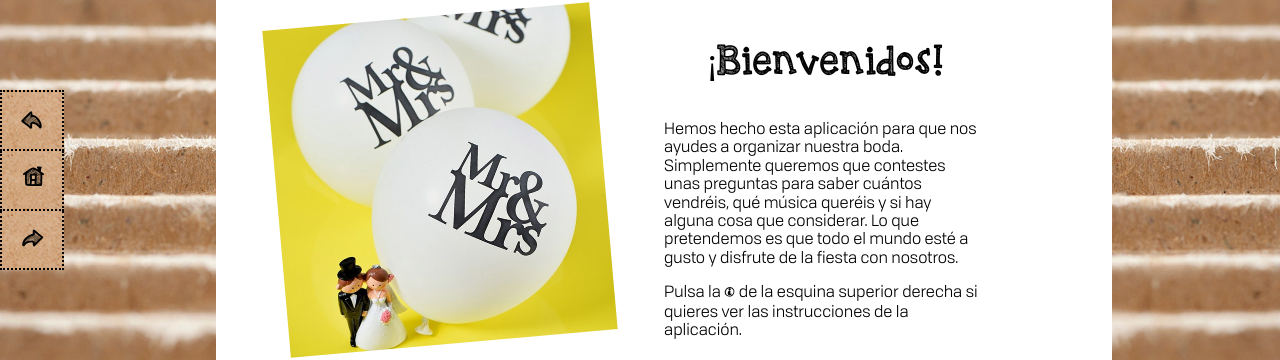
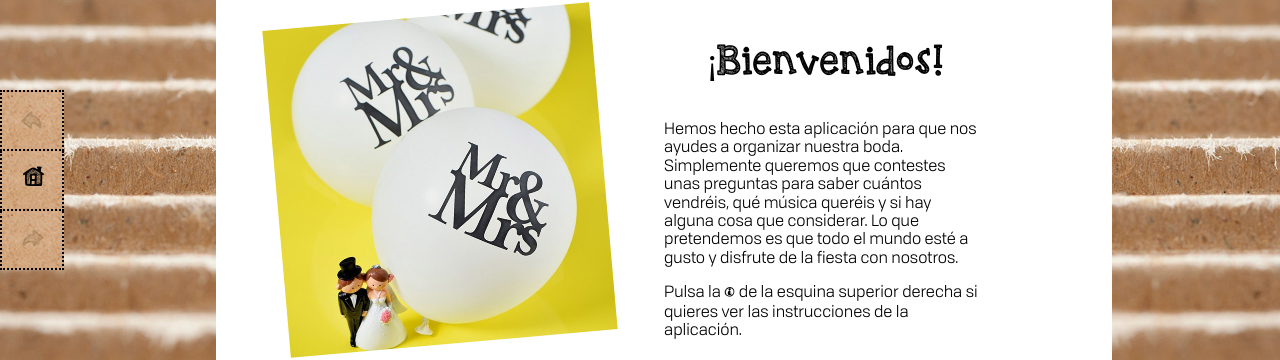
Before and after one commit to ramingar/wedding-app-source-code, a Vue app: page / in a window 1280 px wide. Shown: the part 220-580 px from the top of the page. Built offline with nearby package versions, Linux system fonts and the light colour scheme.

Commit message:
Disable next and previous buttons

```diff
--- a/src/components/SlideComponent/SlideButtons.vue
+++ b/src/components/SlideComponent/SlideButtons.vue
@@ -11,14 +11,18 @@
         </div>
 
         <div class="absolute flex bottom-0 justify-center w-100 w3-ns h-100-ns flex-column-ns">
-            <button class="b--dotted b--black w3 pa2 f2 tc cardboard-button-background button">
+            <button v-bind:disabled="!this.previous()"
+                    :class="previousClasses"
+                    class="b--dotted b--black w3 pa2 f2 tc cardboard-button-background button">
                 <span class="db previous"></span>
             </button>
             <button @click="toggleMenu"
                     class="b--dotted b--black bt-0-ns _bl-0-s w3 pa2 f2 tc cardboard-button-background button">
                 <span class="db menu"></span>
             </button>
-            <button class="b--dotted b--black bt-0-ns _bl-0-s w3 pa2 f2 tc cardboard-button-background button">
+            <button v-bind:disabled="!this.previous()"
+                    :class="nextClasses"
+                    class="b--dotted b--black bt-0-ns _bl-0-s w3 pa2 f2 tc cardboard-button-background button">
                 <span class="db next"></span>
             </button>
         </div>
@@ -51,7 +55,7 @@
         name: "SlideButtons",
 
         methods: {
-            ...mapGetters(['submenu']),
+            ...mapGetters(['submenu', 'next', 'previous']),
             ...mapActions(['hideSubmenu', 'showSubmenu']),
             hideMenu  : function () {
                 this.hideSubmenu()
@@ -72,6 +76,16 @@
                     flex: this.submenu(),
                     dn  : !this.submenu()
                 }
+            },
+            nextClasses() {
+                return {
+                    'button-disabled': !this.next()
+                }
+            },
+            previousClasses() {
+                return {
+                    'button-disabled': !this.previous()
+                }
             }
         }
     }
@@ -79,9 +93,17 @@
 
 <style scoped>
 
-    .button-disabled {
+    .button.button-disabled:hover {
+        cursor: default;
+    }
+
+    .button-disabled span {
         border-color: black;
         color: rgba(129, 100, 59, .4);
+        -webkit-animation-name: none;
+        -moz-animation-name: none;
+        -o-animation-name: none;
+        animation-name: none;
     }
 
     .transition-fast {
@@ -91,6 +113,7 @@
         transition: opacity .2s;
     }
 
+    /* used by Vue in a computed variable */
     #curtain.displayed {
         height: 100%;
         width: 100%;
@@ -109,6 +132,10 @@
 
     .button:active span {
         color: rgba(23, 134, 44, 1);
+    }
+
+    .button.button-disabled:active span {
+        color: rgba(129, 100, 59, .4);
     }
 
     @keyframes hovered {
@@ -239,6 +266,19 @@
             -o-transform: rotate(0) scale(1.4);
             transform: rotate(0) scale(1.4);
         }
+
+        .button.button-disabled:hover span {
+            -webkit-animation-name: none;
+            -moz-animation-name: none;
+            -o-animation-name: none;
+            animation-name: none;
+
+            -webkit-transform: none;
+            -moz-transform: none;
+            -ms-transform: none;
+            -o-transform: none;
+            transform: none;
+        }
     }
 
     @media (min-width: 86rem) and (min-height: 600px) {
@@ -260,6 +300,19 @@
             -o-transform: rotate(0) scale(1.4);
             transform: rotate(0) scale(1.4);
         }
+
+        .button.button-disabled:hover span {
+            -webkit-animation-name: none;
+            -moz-animation-name: none;
+            -o-animation-name: none;
+            animation-name: none;
+
+            -webkit-transform: none;
+            -moz-transform: none;
+            -ms-transform: none;
+            -o-transform: none;
+            transform: none;
+        }
     }
 
 </style>
--- a/src/store.js
+++ b/src/store.js
@@ -5,28 +5,66 @@ Vue.use(Vuex);
 
 export default new Vuex.Store({
     state: {
-        submenu: false
+        submenu : false,
+        next    : false,
+        previous: false
     },
 
     mutations: {
         showSubmenu: (state) => {
             state.submenu = true;
         },
+
         hideSubmenu: (state) => {
             state.submenu = false;
-        }
+        },
+
+        enableNext: (state) => {
+            state.next = true;
+        },
+
+        disableNext: (state) => {
+            state.next = false;
+        },
+
+        enablePrevious: (state) => {
+            state.previous = true;
+        },
+
+        disablePrevious: (state) => {
+            state.previous = false;
+        },
     },
 
     actions: {
         showSubmenu: ({commit}) => {
             commit('showSubmenu');
         },
+
         hideSubmenu: ({commit}) => {
             commit('hideSubmenu');
+        },
+
+        enableNext: ({commit}) => {
+            commit('enableNext');
+        },
+
+        disableNext: ({commit}) => {
+            commit('disableNext');
+        },
+
+        enablePrevious: ({commit}) => {
+            commit('enablePrevious');
+        },
+
+        disablePrevious: ({commit}) => {
+            commit('disablePrevious');
         }
     },
 
     getters: {
-        submenu: (state) => state.submenu
+        submenu : (state) => state.submenu,
+        next    : (state) => state.next,
+        previous: (state) => state.previous
     }
 })
```
